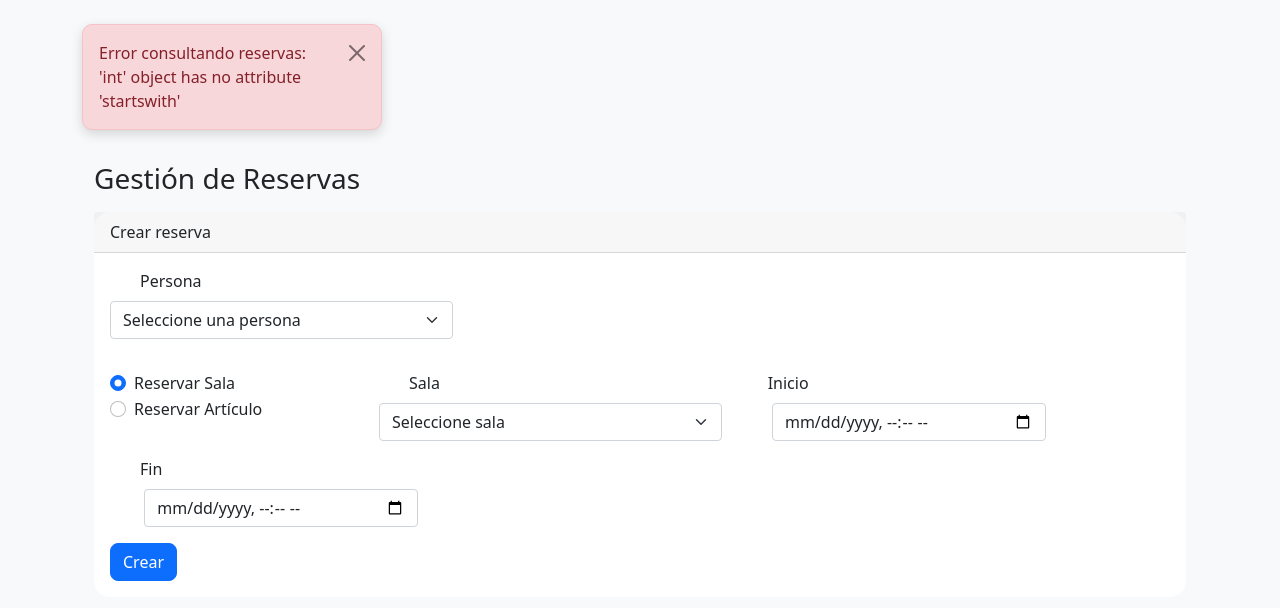
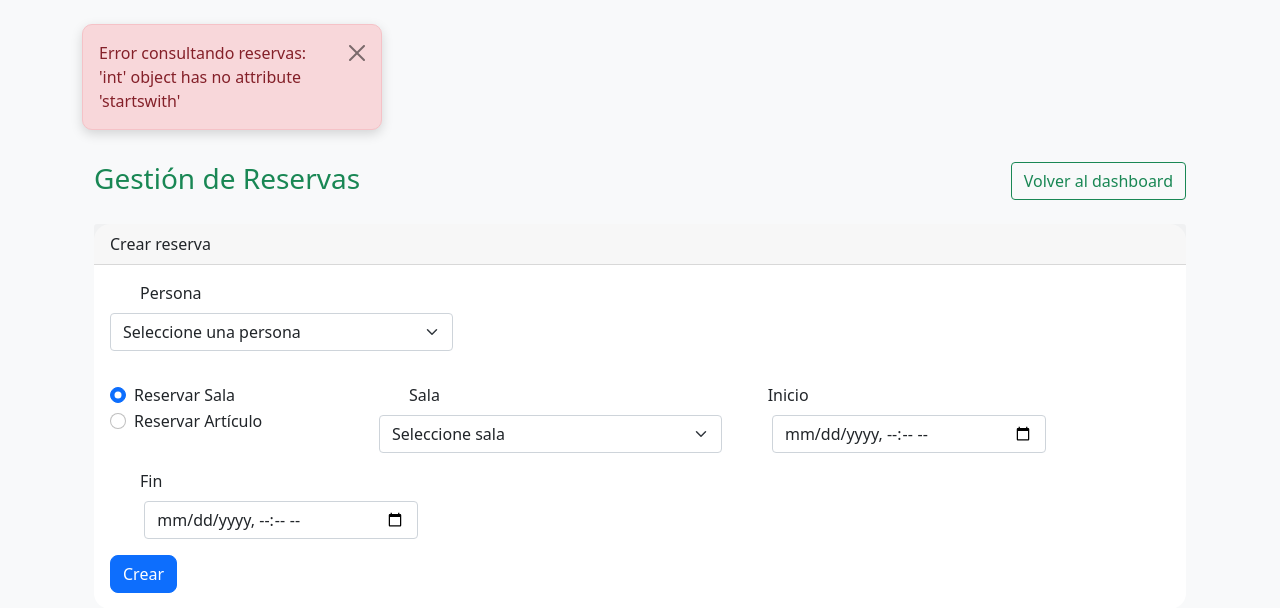
Before and after one commit to rherrera94/FrontendPV, a Flask app: page /reservas in a window 1280 px wide. Shown: the part 62-670 px from the top of the page. Run offline with Flask 3, Linux system fonts and the light colour scheme; the visitor is signed in with stand-in values (Sample User, id 1).

Commit message:
Diselo reservas

```diff
--- a/templates/reservas.html
+++ b/templates/reservas.html
@@ -4,8 +4,14 @@
 
 {% block content %}
 <div class="container py-3">
-  <h3 class="mb-3">Gestión de Reservas</h3>
-
+  <div class="d-flex flex-wrap align-items-center justify-content-between gap-3 mb-4">
+    <div>
+        <h1 class="h3 mb-1 text-success">Gestión de Reservas</h1>
+    </div>
+    <div class="d-flex gap-2">
+        <a href="{{ url_for('dashboard') }}" class="btn btn-outline-success">Volver al dashboard</a>
+    </div>
+</div>
   <div class="card mb-4">
     <div class="card-header">Crear reserva</div>
     <div class="card-body">
```
